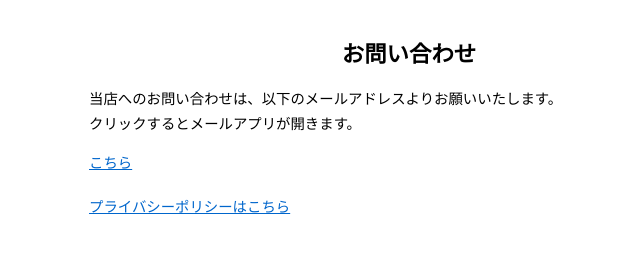
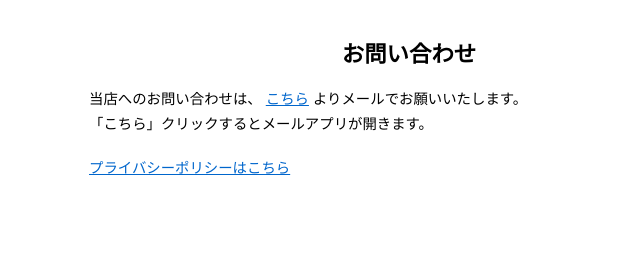
Before and after one commit to otyoufx/kahokuya-web, a website: page contact.html in a window 1280 px wide. Shown: the whole page, without its empty margins (231-871 px from the left). Drawn offline with Linux system fonts and the light colour scheme.

Commit message:
文脈修正

```diff
--- a/contact.html
+++ b/contact.html
@@ -32,21 +32,25 @@
 <h1>お問い合わせ</h1>
 
 <p>
-当店へのお問い合わせは、以下のメールアドレスよりお願いいたします。<br>
-クリックするとメールアプリが開きます。
+当店へのお問い合わせは、
+<span id="mail"></span>
+よりメールでお願いいたします。<br>
+「こちら」クリックするとメールアプリが開きます。
 </p>
-
-<p id="mail"></p>
 
 <script>
   // メールアドレスをJSで生成（スパム対策）
-  const user = "bootgm";          // ← ここを好きなユーザー名に
-  const domain = "gmail.com"; // ← ここをあなたのドメインに
+  const user = "bootgm";          // ← メールアドレスの前半
+  const domain = "gmail.com";     // ← メールアドレスの後半
   const address = `${user}@${domain}`;
 
+  // 表示は「こちら」だけ
   document.getElementById("mail").innerHTML =
     `<a href="mailto:${address}">こちら</a>`;
 </script>
+
+
+
 
 <p style="margin-top:20px;">
 <a href="/privacy.html">プライバシーポリシーはこちら</a>
```
